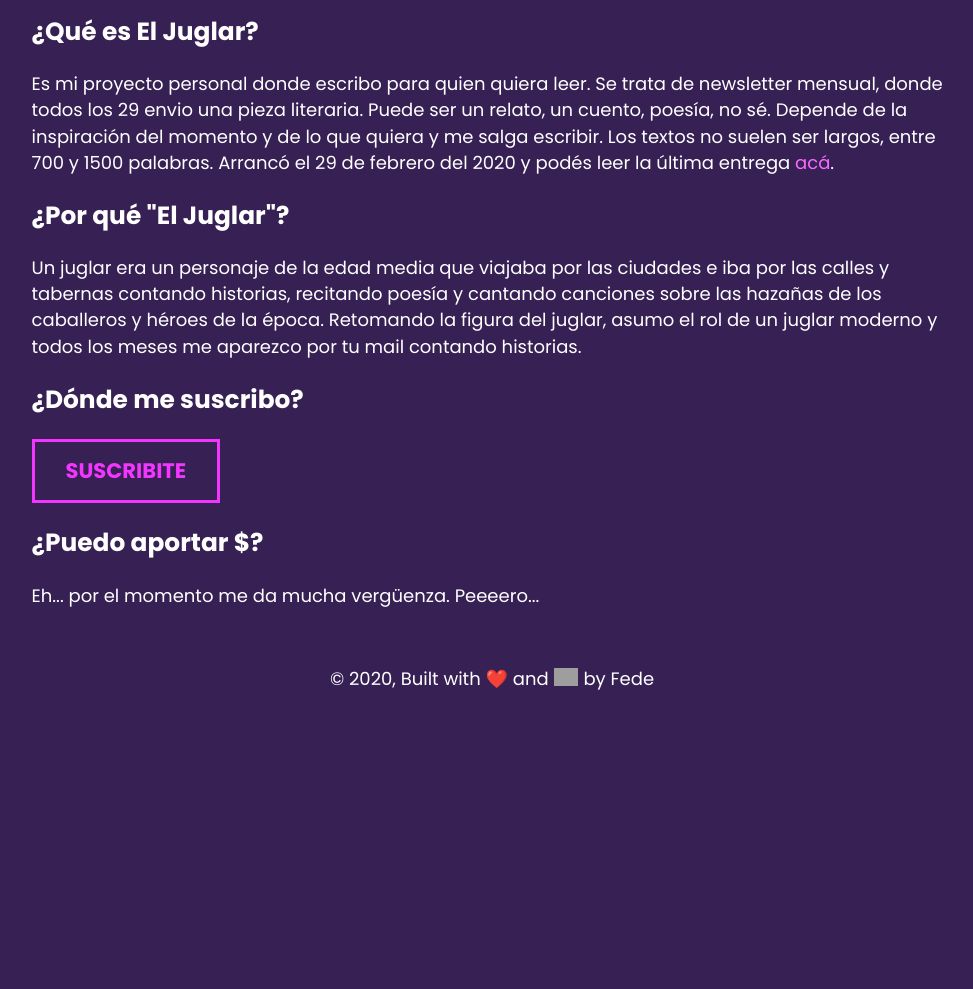
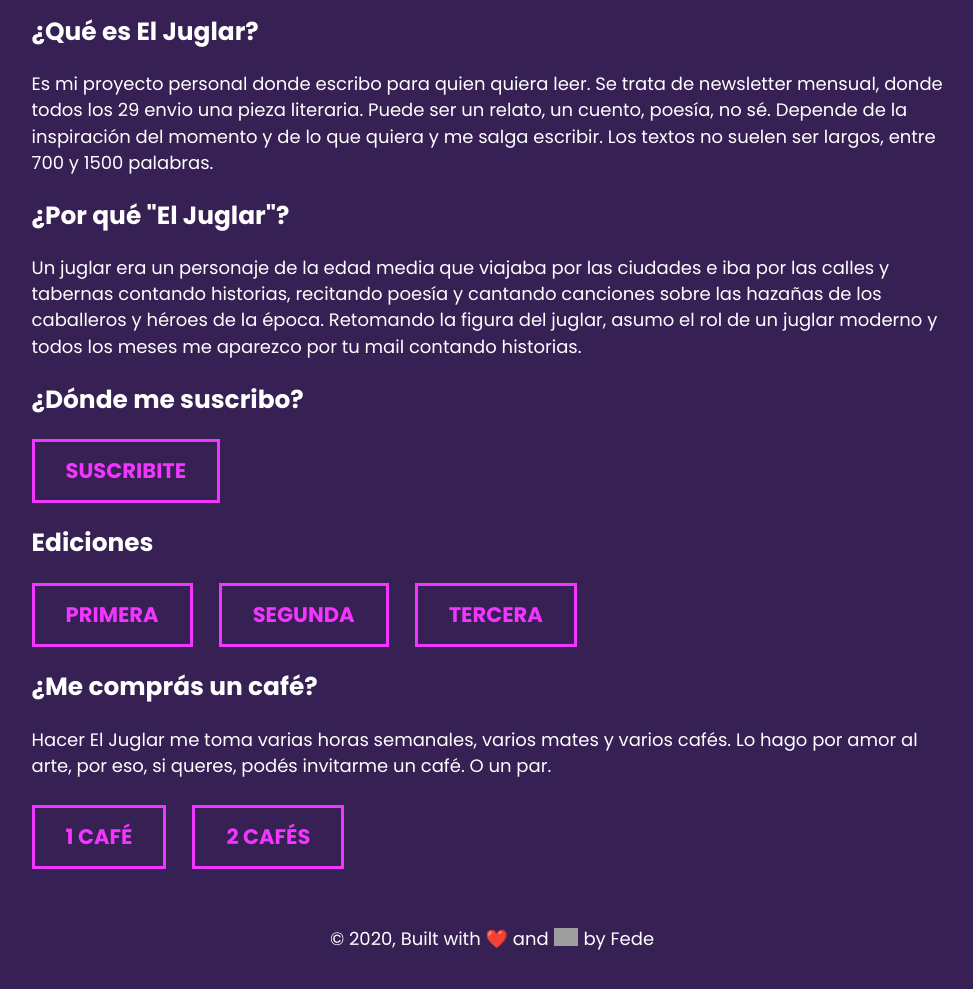
Before and after one commit to FecheGio/portfolio, a Gatsby site: page /el-juglar in a window 1280 px wide. Shown: the part 155-1144 px from the top of the page, without its empty margins (148-1121 px from the left). Before the commit the page ends 904 px from the top, so only its background shows below. Built offline with nearby package versions, Linux system fonts and the light colour scheme; Gatsby itself is replaced by a stand-in of ours; grey boxes are pictures that could not be loaded.

Commit message:
Agrego ediciones de El Juglar y botones de pago

```diff
--- a/src/pages/el-juglar.js
+++ b/src/pages/el-juglar.js
@@ -11,7 +11,7 @@ const SecondPage = () => (
         <h1> <span class="highlight">El Juglar</span></h1>
 
         <h3>¿Qué es El Juglar?</h3>
-        <p>Es mi proyecto personal donde escribo para quien quiera leer. Se trata de newsletter mensual, donde todos los 29 envio una pieza literaria. Puede ser un relato, un cuento, poesía, no sé. Depende de la inspiración del momento y de lo que quiera y me salga escribir. Los textos no suelen ser largos, entre 700 y 1500 palabras. Arrancó el 29 de febrero del 2020 y podés leer la última entrega <a href="https://us5.campaign-archive.com/?u=15e956080a41f301c18b679b9&id=ee8a5c9fcd">acá</a>.</p>
+        <p>Es mi proyecto personal donde escribo para quien quiera leer. Se trata de newsletter mensual, donde todos los 29 envio una pieza literaria. Puede ser un relato, un cuento, poesía, no sé. Depende de la inspiración del momento y de lo que quiera y me salga escribir. Los textos no suelen ser largos, entre 700 y 1500 palabras.</p>
 
         <h3>¿Por qué "El Juglar"?</h3>
         <p>Un juglar era un personaje de la edad media que viajaba por las ciudades e iba por las calles y tabernas contando historias, recitando poesía y cantando canciones sobre las hazañas de los caballeros y héroes de la época. Retomando la figura del juglar, asumo el rol de un juglar moderno y todos los meses me aparezco por tu mail contando historias.</p>
@@ -19,8 +19,17 @@ const SecondPage = () => (
         <h3>¿Dónde me suscribo?</h3>
         <a href="https://gmail.us5.list-manage.com/subscribe?u=15e956080a41f301c18b679b9&id=8bb8acd106" class="button">SUSCRIBITE</a>
 
-        <h3>¿Puedo aportar $?</h3>
-        <p>Eh... por el momento me da mucha vergüenza. Peeeero...</p>
+        <h3>Ediciones</h3>
+        <a href="https://us5.campaign-archive.com/?u=15e956080a41f301c18b679b9&id=5917d73201" class="button">PRIMERA</a>
+        <a href="https://us5.campaign-archive.com/?u=15e956080a41f301c18b679b9&id=ee8a5c9fcd" class="button">SEGUNDA</a>
+        <a href="https://mailchi.mp/9060b7d67898/el-juglar-3" class="button">TERCERA</a>
+
+        <h3>¿Me comprás un café?</h3>
+        <p>Hacer El Juglar me toma varias horas semanales, varios mates y varios cafés. Lo hago por amor al arte, por eso, si queres, podés invitarme un café. O un par.</p>
+        <a href="https://www.mercadopago.com.ar/checkout/v1/redirect?pref_id=166424093-ee96fa77-29ae-4dfe-ba8f-bd6f13b35302" class="button">1 CAFÉ</a>
+        <a href="https://www.mercadopago.com.ar/checkout/v1/redirect?pref_id=166424093-539763c8-667c-426c-bd5c-8e451d60bcaf" class="button">2 CAFÉS</a>
+
+
 
         {/* <Link to="/page-2/">Go to page 2</Link> */}
       </div>
```
